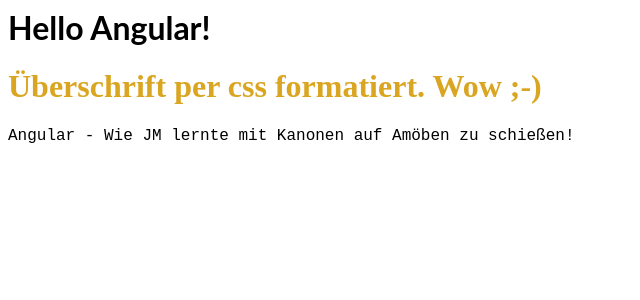
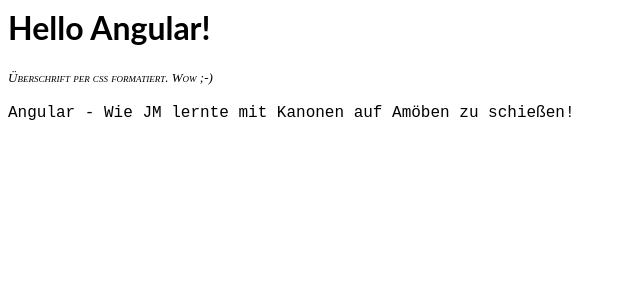
Before and after one commit to nomoretower/angular-4c6xek, an Angular app: page / in a window 1280 px wide. Shown: the top 300 px of the page, without its empty margins (0-640 px from the left). Built offline with nearby package versions, Linux system fonts and the light colour scheme.

Commit message:
2 files modified

```diff
--- a/src/app/app.component.css
+++ b/src/app/app.component.css
@@ -6,3 +6,7 @@
 h1 {
   color: goldenrod
 }
+
+h2 {
+  font: italic small-caps normal 13px/150% 'Kalam', cursive;
+}
--- a/src/app/app.component.html
+++ b/src/app/app.component.html
@@ -1,8 +1,9 @@
 <hello name="{{ name }}"></hello>
 
-<h1>
+<h2>
 Überschrift per css formatiert. Wow ;-)
-</h1>
+</h2>
+
 <p>
   Angular - Wie JM lernte mit Kanonen auf Amöben zu schießen!
 </p>
```
